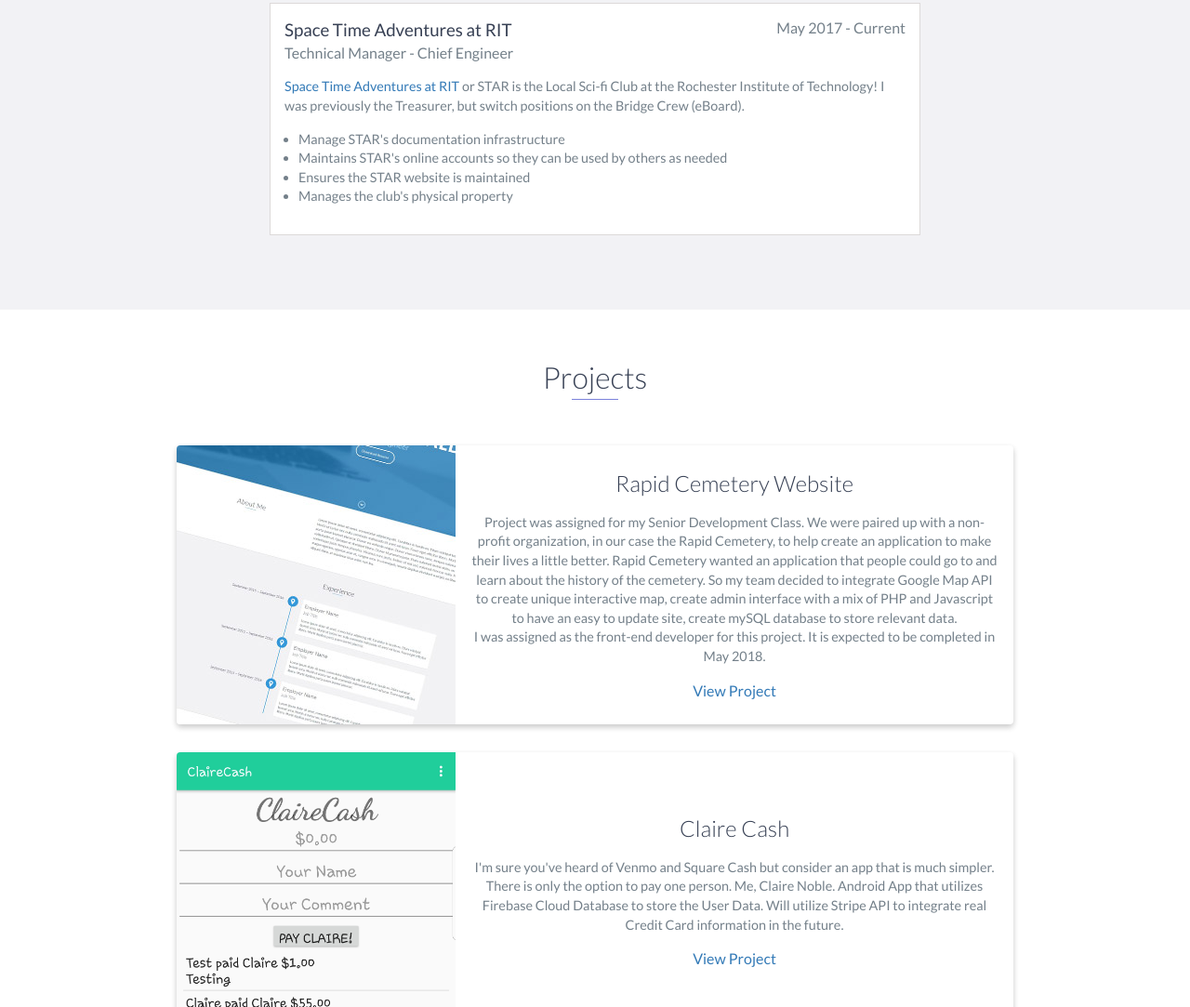
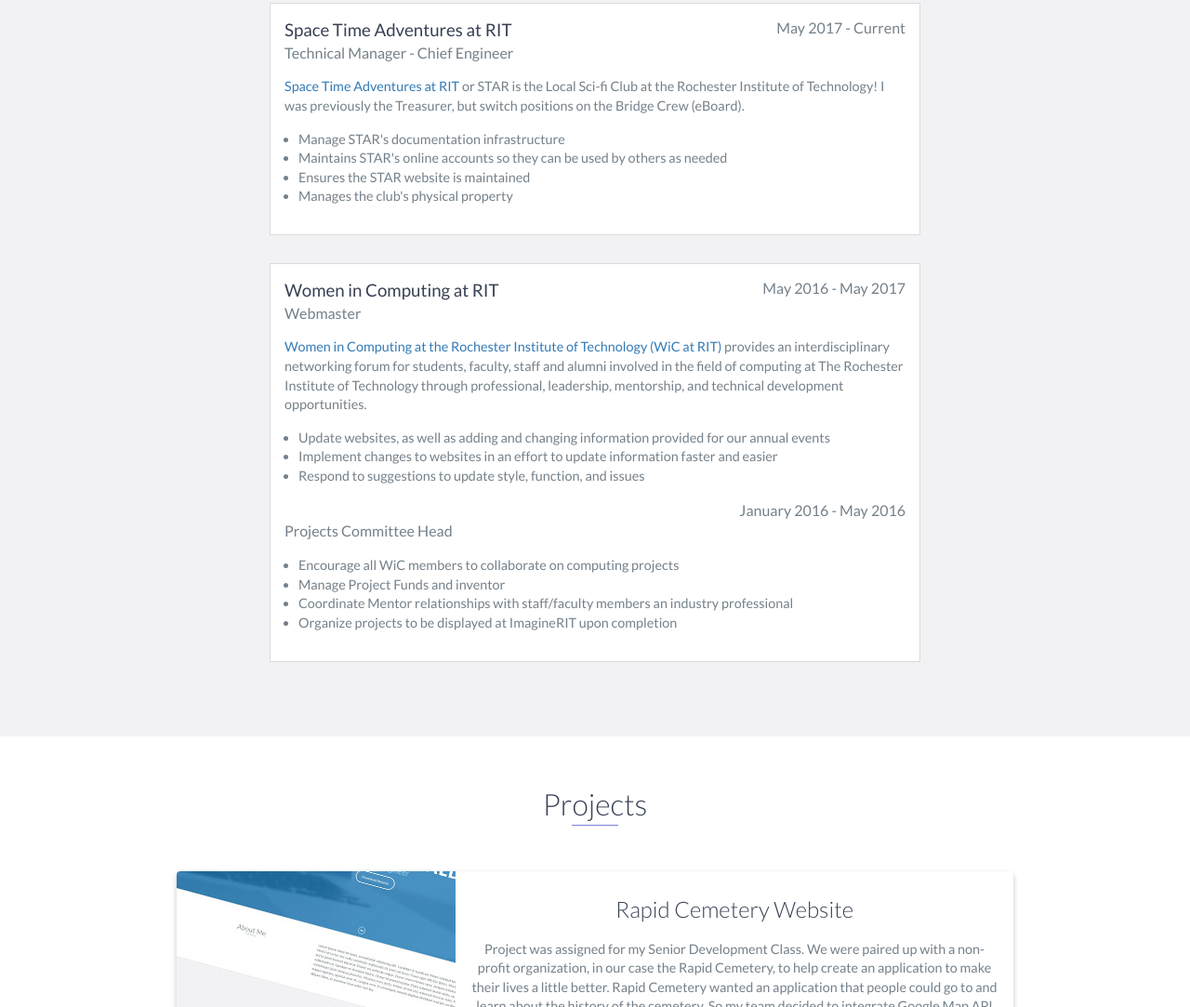
Before and after one commit to noblelady/noblelady.github.io, a website: page index.html in a window 1280 px wide. Shown: the part 2701-3784 px from the top of the page at 93% size. Drawn offline with nearby package versions, Linux system fonts and the light colour scheme.

Commit message:
added women in computing information into index

```diff
--- a/index.html
+++ b/index.html
@@ -169,6 +169,31 @@
         </div>
         <!-- End .optional-section-block -->
 
+        <div class="optional-section-block">
+            <h3>Women in Computing at RIT</h3>
+            <span class="education-date">May 2016 - May 2017</span>
+            <h4>Webmaster</h4>
+            <p>
+                <a href="http://wic.rit.edu/">Women in Computing at the Rochester Institute of Technology (WiC at RIT)</a>
+                provides an interdisciplinary networking forum for students, faculty, staff and alumni involved in the field of computing at The Rochester Institute of Technology through professional, leadership, mentorship, and technical development opportunities.
+            </p>
+            <ul>
+                <li>Update websites, as well as adding and changing information provided for our annual events</li>
+                <li>Implement changes to websites in an effort to update information faster and easier</li>
+                <li>Respond to suggestions to update style, function, and issues</li>
+            </ul>
+
+            <span class="education-date">January 2016 - May 2016</span>
+            <h4>Projects Committee Head</h4>
+            <ul>
+                <li>Encourage all WiC members to collaborate on computing projects</li>
+                <li>Manage Project Funds and inventor</li>
+                <li>Coordinate Mentor relationships with staff/faculty members an industry professional</li>
+                <li>Organize projects to be displayed at ImagineRIT upon completion</li>
+            </ul>
+        </div>
+        <!-- End .optional-section-block -->
+
     </div>
     <!-- End .optional-section -->
 
```
